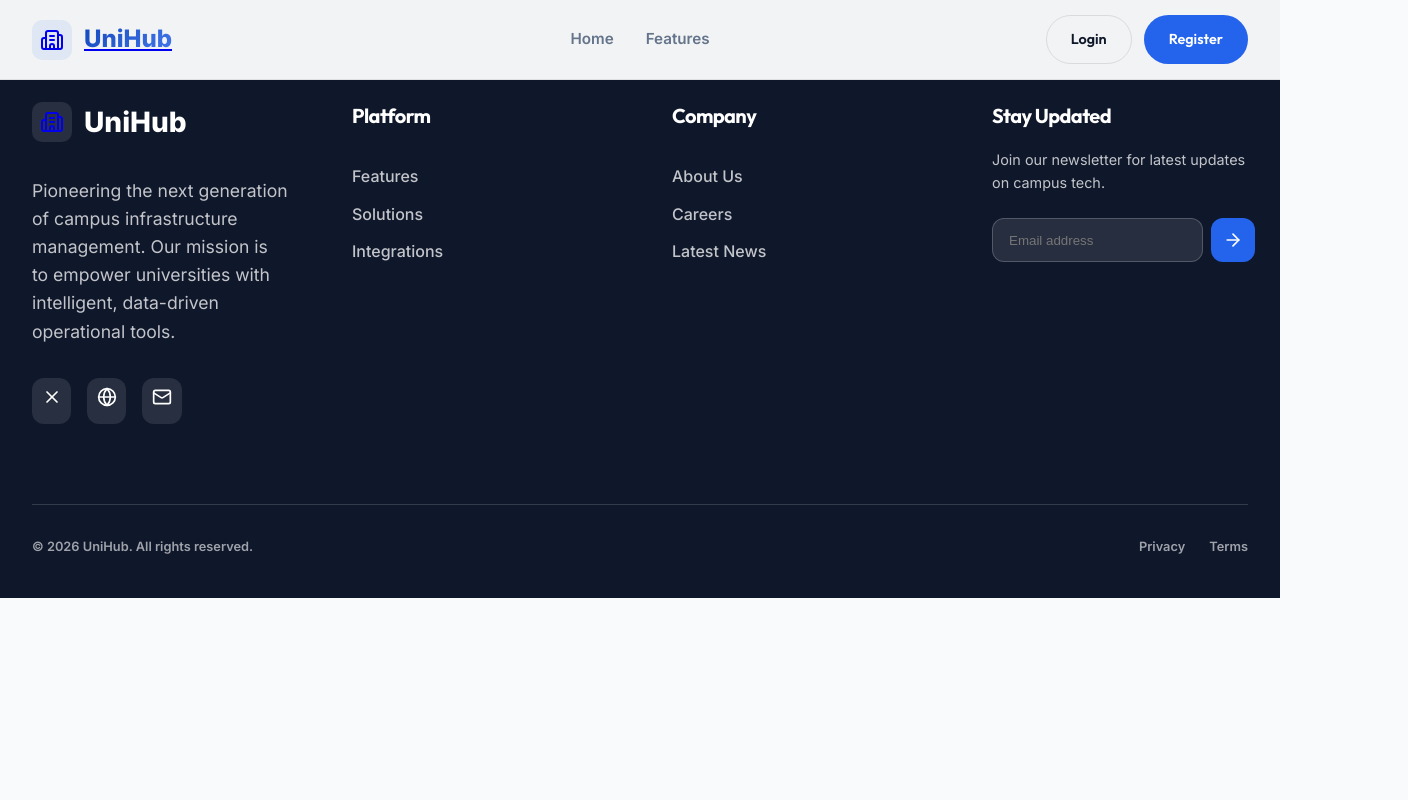
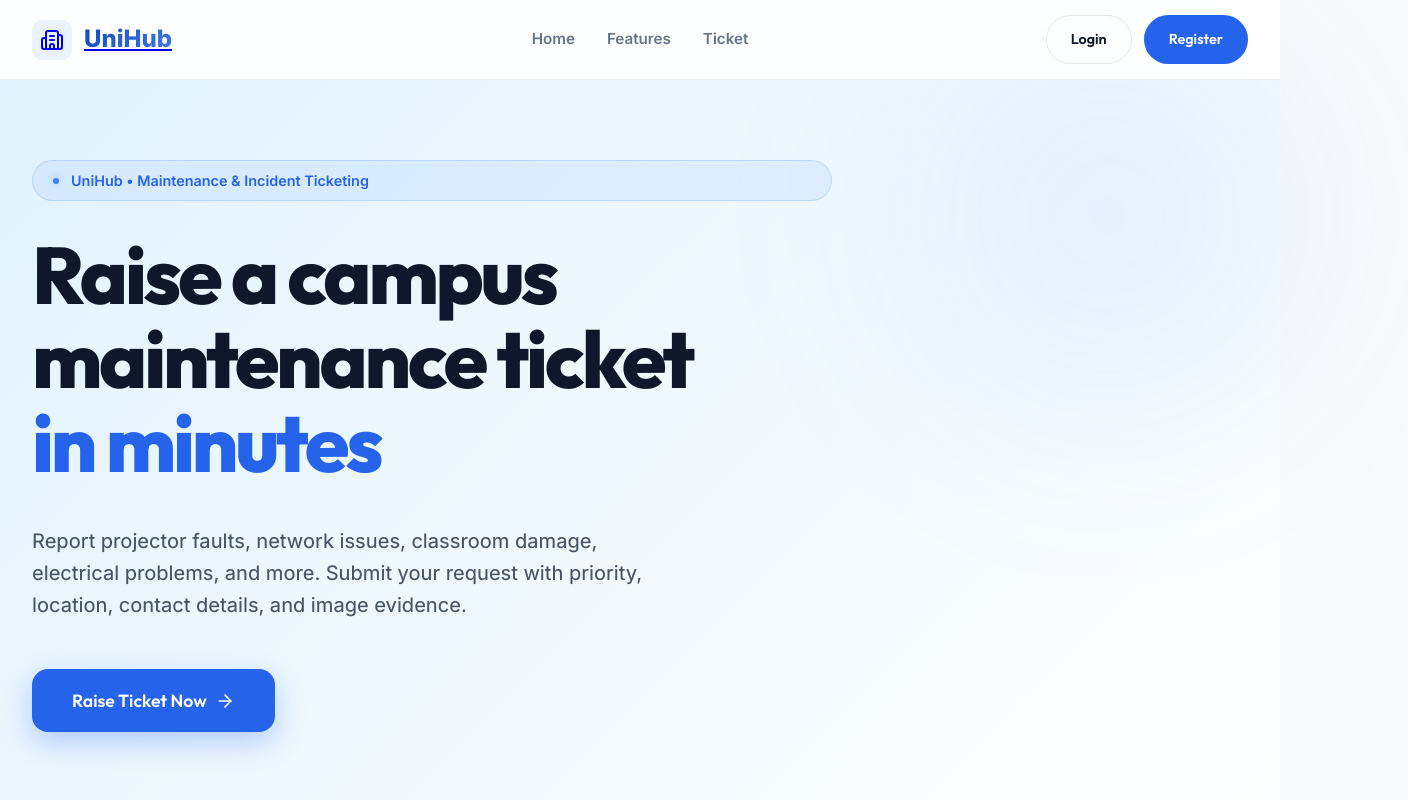
Before and after one commit to Amoda25/it3030-paf-2026-smart-campus-group-KND-05, a React (Vite) app in the folder frontend/: page /tickets in a window 1280 px wide. Shown: the top 800 px of the page, 1408 px wide, since content can reach past the window. Built offline with nearby package versions, Linux system fonts and the light colour scheme.

Commit message:
feat: implement Header component and TicketPage with routing integration in App.jsx

```diff
--- a/frontend/src/App.jsx
+++ b/frontend/src/App.jsx
@@ -4,6 +4,7 @@ import Header from './components/common/Header';
 import Footer from './components/common/Footer';
 import HomePage from './components/HomePage';
 import CoursePage from './components/CoursePage';
+import TicketPage from './components/TicketPage';
 
 function App() {
   return (
@@ -14,6 +15,7 @@ function App() {
           <Routes>
             <Route path="/" element={<HomePage />} />
             <Route path="/courses" element={<CoursePage />} />
+            <Route path="/tickets" element={<TicketPage />} />
           </Routes>
         </main>
         <Footer />
--- /dev/null
+++ b/frontend/src/components/TicketPage.jsx
@@ -0,0 +1,102 @@
+import React from 'react';
+import { ArrowRight, Wrench, ShieldAlert, Cpu, Clock } from 'lucide-react';
+
+const TicketPage = () => {
+  return (
+    <div className="ticket-page" style={{ background: '#f8fafc', minHeight: '100vh', color: '#0f172a' }}>
+      {/* Premium Hero Section */}
+      <section className="relative overflow-hidden" style={{ padding: '160px 0 120px 0', background: 'linear-gradient(135deg, #e0f2fe 0%, #ffffff 100%)' }}>
+        {/* Animated Background Glows */}
+        <div style={{
+          position: 'absolute',
+          top: '-10%',
+          right: '-10%',
+          width: '600px',
+          height: '600px',
+          background: 'radial-gradient(circle, rgba(59, 130, 246, 0.1) 0%, transparent 70%)',
+          filter: 'blur(80px)',
+          pointerEvents: 'none',
+          zIndex: 1
+        }} />
+
+        <div className="container relative" style={{ zIndex: 10 }}>
+          <div className="flex flex-col items-start gap-8" style={{ maxWidth: '800px' }}>
+            {/* Badge */}
+            <div
+              style={{
+                display: 'inline-flex',
+                alignItems: 'center',
+                gap: '0.75rem',
+                padding: '0.5rem 1.25rem',
+                background: 'rgba(59, 130, 246, 0.08)',
+                borderRadius: '99px',
+                border: '1px solid rgba(59, 130, 246, 0.2)',
+                color: '#2563eb',
+                fontSize: '0.9rem',
+                fontWeight: '600'
+              }}
+              className="animate-fade-in"
+            >
+              <div style={{ width: '6px', height: '6px', background: '#3b82f6', borderRadius: '50%', boxShadow: '0 0 10px rgba(59, 130, 246, 0.5)' }} />
+              UniHub • Maintenance & Incident Ticketing
+            </div>
+
+            {/* Heading */}
+            <h1
+              style={{
+                fontSize: 'clamp(3rem, 8vw, 5rem)',
+                fontWeight: 800,
+                lineHeight: 1.05,
+                letterSpacing: '-0.04em',
+                marginBottom: '0.5rem',
+                color: '#0f172a'
+              }}
+              className="animate-fade-in"
+            >
+              Raise a campus <br />
+              <span style={{ color: '#0f172a' }}>maintenance ticket</span> <br />
+              <span style={{ color: '#2563eb' }}>in minutes</span>
+            </h1>
+
+            {/* Description */}
+            <p
+              style={{
+                fontSize: '1.25rem',
+                color: '#475569',
+                lineHeight: 1.6,
+                maxWidth: '650px',
+                fontWeight: '450'
+              }}
+              className="animate-fade-in"
+            >
+              Report projector faults, network issues, classroom damage, electrical problems, and more.
+              Submit your request with priority, location, contact details, and image evidence.
+            </p>
+
+            {/* CTA Button */}
+            <div className="flex items-center gap-4 animate-fade-in" style={{ marginTop: '1rem' }}>
+              <button
+                className="btn btn-primary"
+                style={{
+                  background: '#2563eb',
+                  padding: '1.25rem 2.5rem',
+                  fontSize: '1.1rem',
+                  borderRadius: '16px',
+                  boxShadow: '0 10px 30px rgba(37, 99, 235, 0.3)',
+                  border: 'none',
+                  color: 'white'
+                }}
+              >
+                Raise Ticket Now
+                <ArrowRight size={20} />
+              </button>
+            </div>
+          </div>
+
+        </div>
+      </section>
+    </div>
+  );
+};
+
+export default TicketPage;
--- a/frontend/src/components/common/Header.jsx
+++ b/frontend/src/components/common/Header.jsx
@@ -1,5 +1,6 @@
 import React, { useState, useEffect } from 'react';
 import { Building2, LogIn, UserPlus, Menu, X, ArrowRight } from 'lucide-react';
+import { Link } from 'react-router-dom';
 
 const Header = () => {
   const [isScrolled, setIsScrolled] = useState(false);
@@ -16,26 +17,27 @@ const Header = () => {
   return (
     <header className={`nav-header ${isScrolled ? 'scrolled' : ''}`}>
       <div className="container flex justify-between items-center relative" style={{ height: '100%', width: '100%' }}>
-        <a href="/" className="nav-logo flex items-center gap-3">
+        <Link to="/" className="nav-logo flex items-center gap-3">
           <div className="flex items-center justify-center" style={{ width: '40px', height: '40px', borderRadius: '10px', background: 'rgba(59, 130, 246, 0.1)' }}>
             <Building2 className="text-primary" size={24} />
           </div>
           <span className="gradient-text" style={{ fontSize: '1.5rem', fontWeight: '800' }}>UniHub</span>
-        </a>
+        </Link>
 
         <nav className="hidden lg-flex items-center gap-8" style={{ position: 'absolute', left: '50%', transform: 'translateX(-50%)' }}>
-          <a href="/" className="nav-link" style={{ fontWeight: '600' }}>Home</a>
+          <Link to="/" className="nav-link" style={{ fontWeight: '600' }}>Home</Link>
           <a href="#features" className="nav-link" style={{ fontWeight: '600' }}>Features</a>
+          <Link to="/tickets" className="nav-link" style={{ fontWeight: '600' }}>Ticket</Link>
         </nav>
 
         <div className="flex items-center gap-3">
           <div className="hidden md-flex items-center gap-3">
-             <a href="/login" className="btn btn-outline" style={{ border: '1px solid rgba(0,0,0,0.1)', color: 'var(--text-main)', borderRadius: '99px' }}>
+             <Link to="/login" className="btn btn-outline" style={{ border: '1px solid rgba(0,0,0,0.1)', color: 'var(--text-main)', borderRadius: '99px' }}>
                 Login
-             </a>
-             <a href="/register" className="btn btn-primary" style={{ borderRadius: '99px' }}>
+             </Link>
+             <Link to="/register" className="btn btn-primary" style={{ borderRadius: '99px' }}>
                 Register
-             </a>
+             </Link>
           </div>
 
           <button
@@ -54,13 +56,14 @@ const Header = () => {
         <div className="glass flex flex-col gap-6" style={{ width: '100%', padding: '2rem', borderRadius: '1.5rem' }}>
           <nav className="flex flex-col gap-4">
             <a href="#features" className="nav-link" style={{ fontSize: '1.1rem' }} onClick={() => setIsMobileMenuOpen(false)}>Features</a>
+            <Link to="/tickets" className="nav-link" style={{ fontSize: '1.1rem' }} onClick={() => setIsMobileMenuOpen(false)}>Ticket</Link>
             <a href="#solutions" className="nav-link" style={{ fontSize: '1.1rem' }} onClick={() => setIsMobileMenuOpen(false)}>Solutions</a>
             <a href="#about" className="nav-link" style={{ fontSize: '1.1rem' }} onClick={() => setIsMobileMenuOpen(false)}>About Us</a>
           </nav>
           <div style={{ height: '1px', background: 'rgba(255, 255, 255, 0.1)' }} />
           <div className="flex flex-col gap-3">
-             <a href="/login" className="btn btn-outline" style={{ width: '100%' }}>Login</a>
-             <a href="/register" className="btn btn-white" style={{ width: '100%' }}>Register</a>
+             <Link to="/login" className="btn btn-outline" style={{ width: '100%' }} onClick={() => setIsMobileMenuOpen(false)}>Login</Link>
+             <Link to="/register" className="btn btn-white" style={{ width: '100%' }} onClick={() => setIsMobileMenuOpen(false)}>Register</Link>
           </div>
         </div>
       </div>
```
